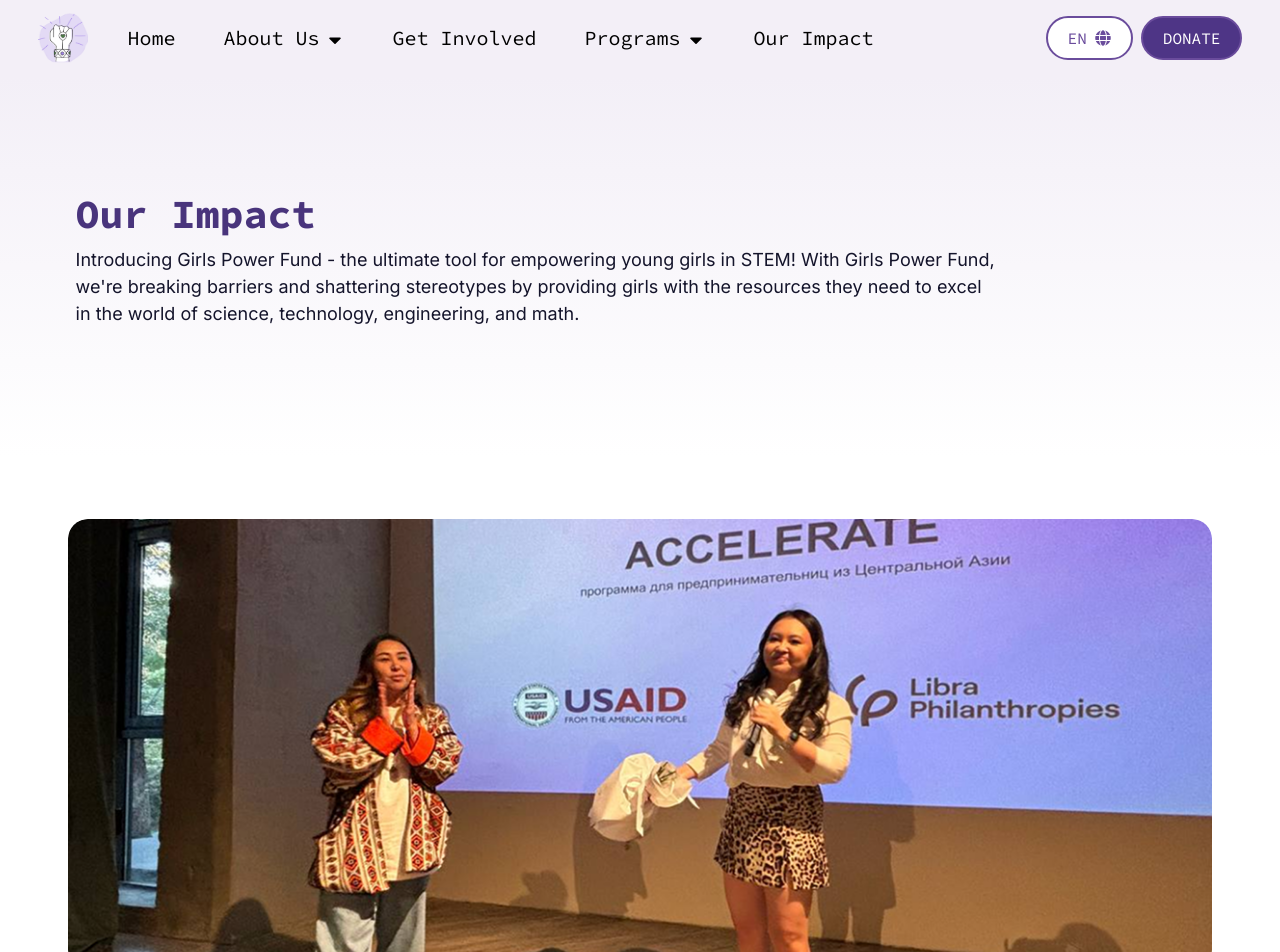
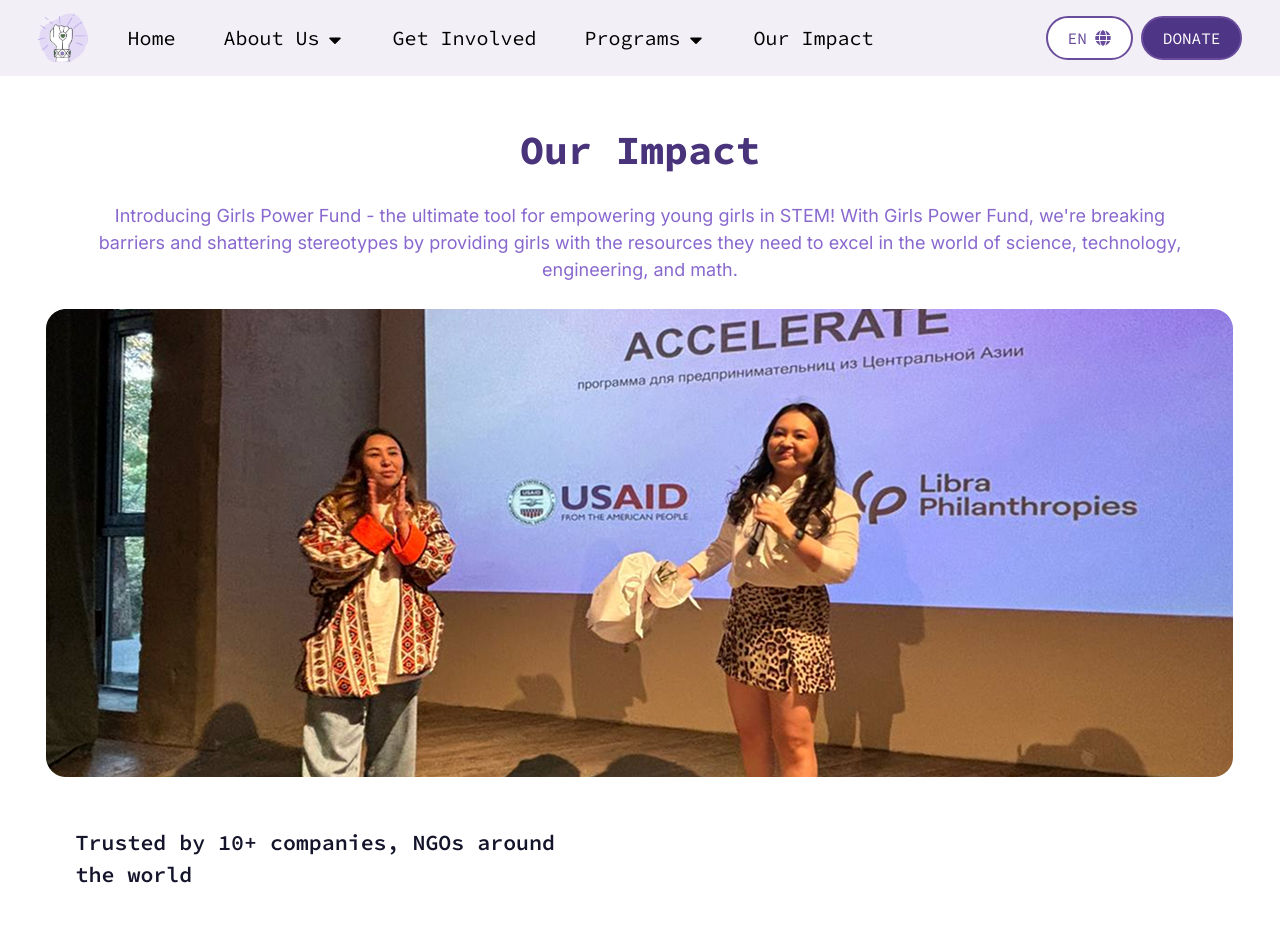
Before and after one commit to MileyNg/GirlsPowerFund, a React (Create React App) app in the folder app/: page /impact in a window 1280 px wide. Shown: the top 952 px of the page. Built offline with nearby package versions, Linux system fonts and the light colour scheme.

Commit message:
impact update

```diff
--- a/app/src/App.css
+++ b/app/src/App.css
@@ -164,8 +164,20 @@
 
 .sponsor-text {
   color: #14142B;
-  font-size: 1.5rem;
+  font-size: 120%;
   font-weight: 600;
+}
+
+.impact-container {
+  padding-top: 50px;
+}
+
+.impact-container p {
+  padding-top: 20px;
+  padding-bottom: 10px;
+  padding-right: 50px;
+  padding-left: 50px;
+  color: #8868ce;
 }
 
 /* General container */
--- a/app/src/pages/Impact.js
+++ b/app/src/pages/Impact.js
@@ -4,25 +4,12 @@
 import { useTranslation } from "react-i18next";
 import presentation_pic from "../img/presentation.png";
 import "react-vertical-timeline-component/style.min.css";
-import TextLeft from "../components/TextLeft";
 import TextImage from "../components/TextImage";
 import Sponsorspic from "../img/Sponsors.png";
 import AboutUs2 from "../img/aboutus2.png";
 
 function Impact() {
   const { t } = useTranslation();
-  const data = {
-    background: "",
-    title: t("impact"),
-    text: t("ourimpact1"),
-  };
-
-  const data2 = {
-    background: "",
-    image: presentation_pic,
-    alt: "Presentation picture",
-    borderImage: "",
-  };
 
   const donate = {
     background: "background-purple",
@@ -36,25 +23,14 @@
 
   return (
     <div>
-      <div className="text-image-container background-gradient">
-        <TextLeft data={data} />
-      </div>
-      <ImageBackground data={data2} />
+      <Container className="impact-container">
+        <h1>{t("impact")}</h1>
+        <p>{t("ourimpact1")}</p>
+        <img src={presentation_pic} alt="Presentation" />
+      </Container>
       <Sponsors />
       <TextImage data={donate} />
     </div>
-  );
-}
-
-function ImageBackground({ data }) {
-  return (
-    <Container className={`text-image-container ${data.background}`}>
-      <Row className="content-container">
-        <Col md={6} className={`image-section ${data.borderImage}`}>
-          <img src={data.image} alt={data.alt} />
-        </Col>
-      </Row>
-    </Container>
   );
 }
 
```
Also changed, not shown: app/src/img/QuoteGirl3.png.
